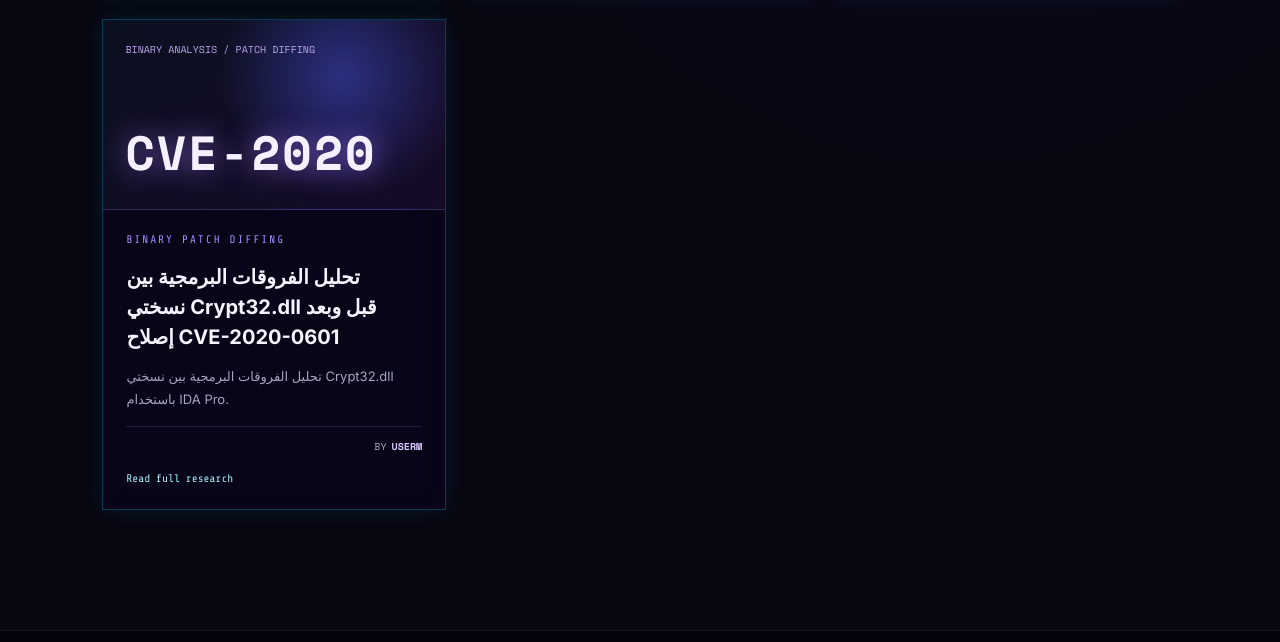
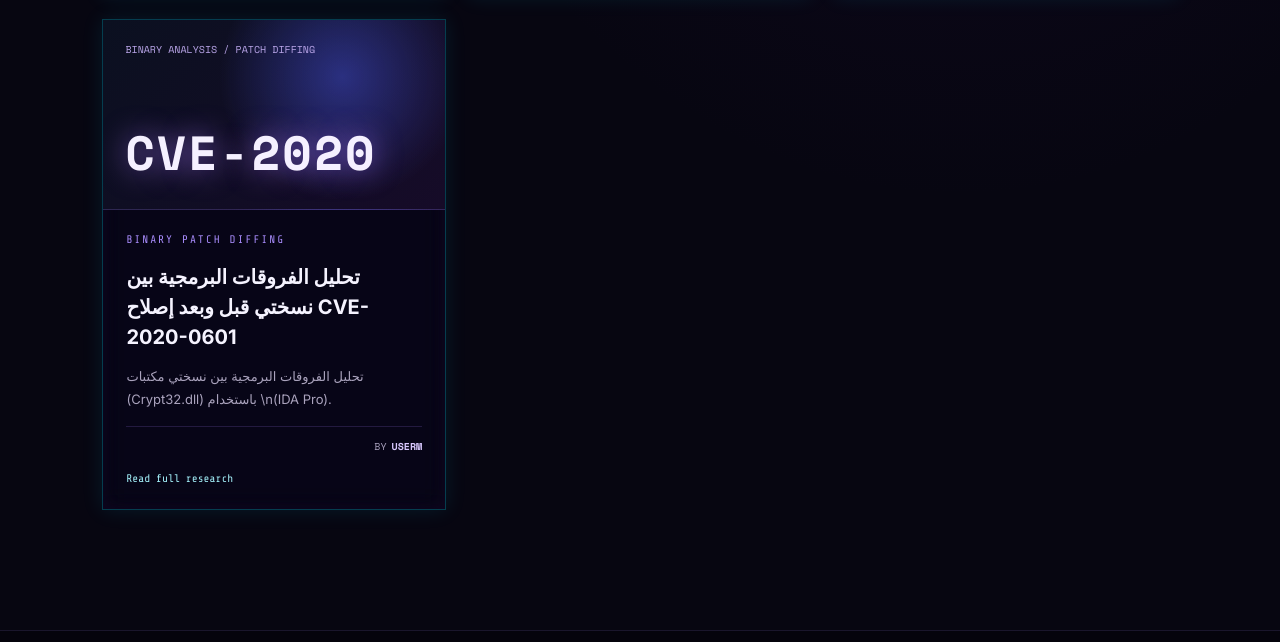
Before and after one commit to walhack1337/walhack1337, a plain HTML site: page research/index.html in a window 1280 px wide. Shown: the part 948-1590 px from the top of the page. Drawn offline with nearby package versions, Linux system fonts and the light colour scheme.

```diff
--- a/research/index.html
+++ b/research/index.html
@@ -9,8 +9,8 @@
 </div>
 <div class="research-card-body">
 <p class="section-label">BINARY PATCH DIFFING</p>
-<h3>تحليل الفروقات البرمجية بين نسختي Crypt32.dll قبل وبعد إصلاح CVE-2020-0601</h3>
-<p>تحليل الفروقات البرمجية بين نسختي Crypt32.dll باستخدام IDA Pro.</p>
+<h3>تحليل الفروقات البرمجية بين نسختي  قبل وبعد إصلاح CVE-2020-0601</h3>
+<p>تحليل الفروقات البرمجية بين نسختي مكتبات  (Crypt32.dll) باستخدام \n(IDA Pro).</p>
 <div class="card-credit">BY <strong>USERM</strong></div>
 <span class="text-link" data-i18n="read-research">Read full research </span>
 </div>
```
